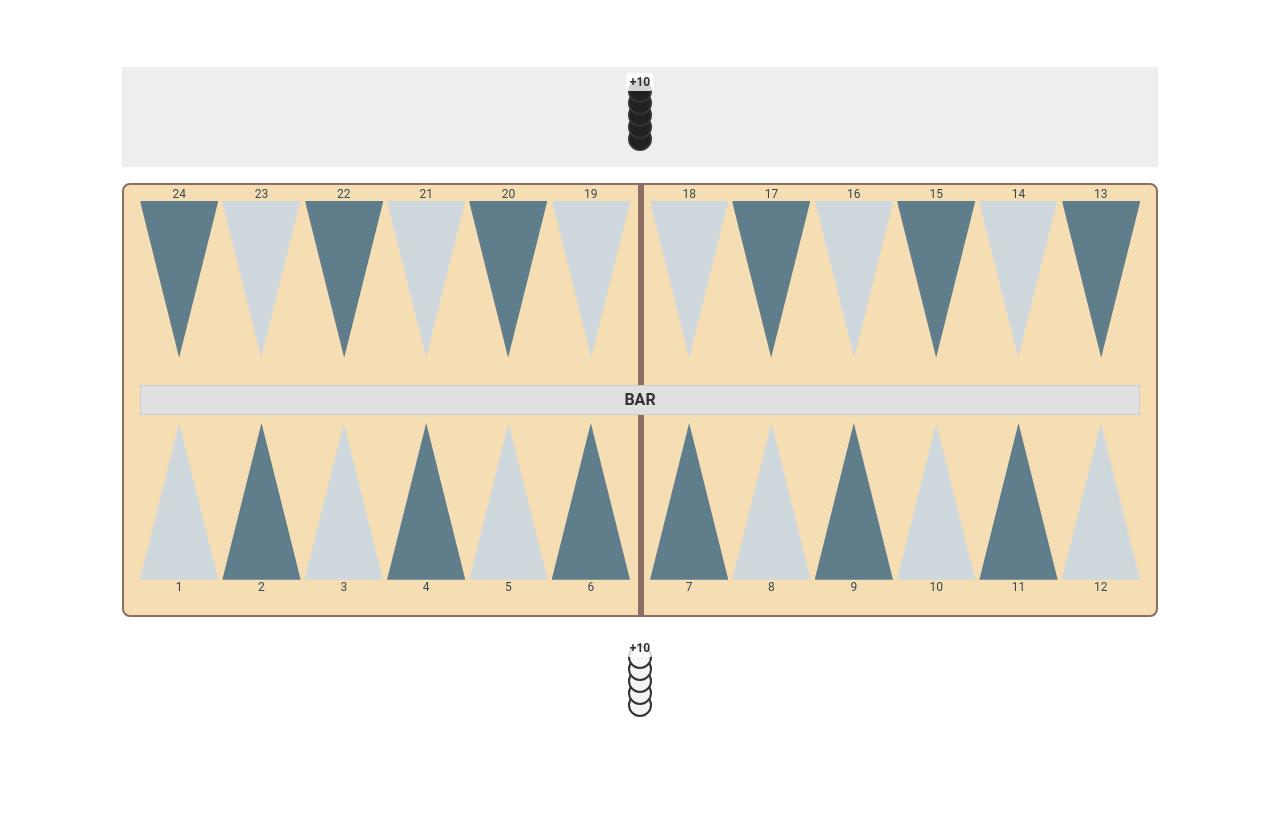
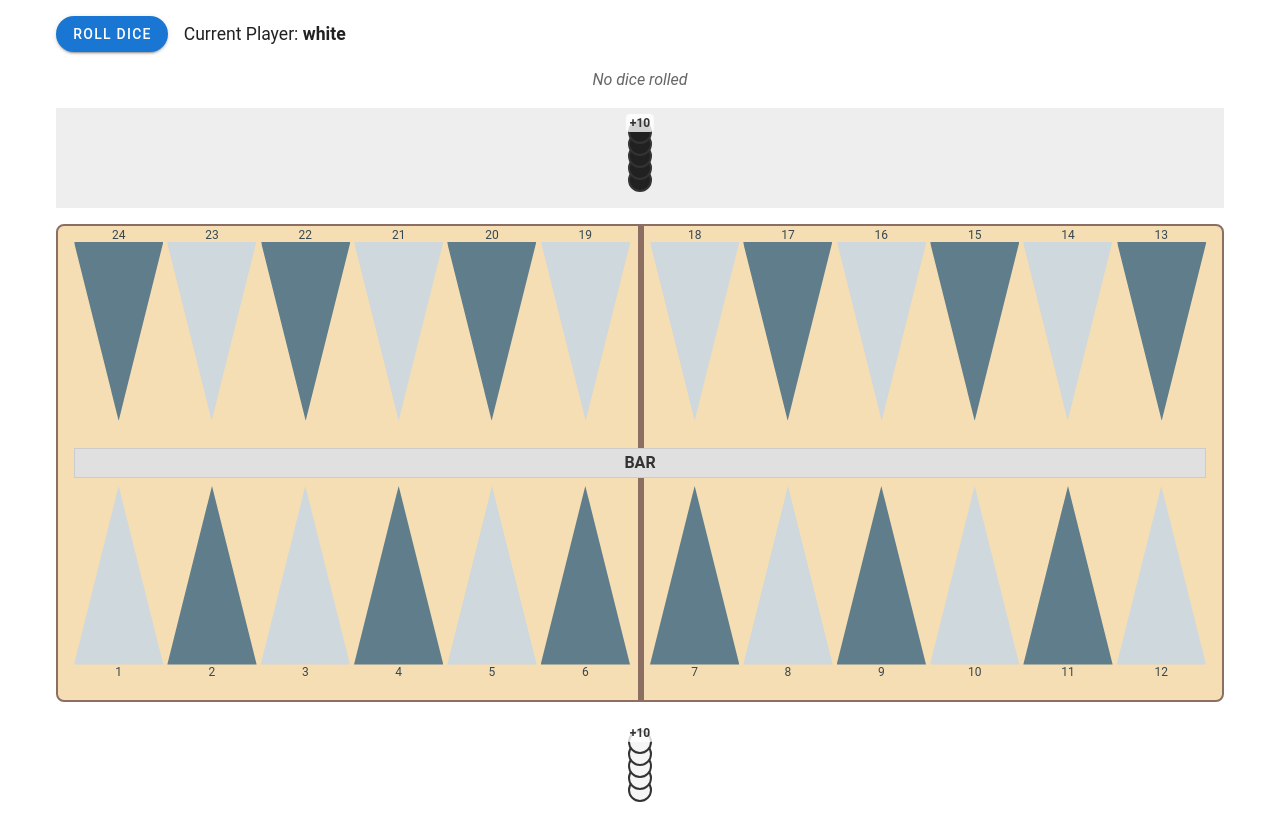
Before and after one commit to lightsparks/trictrac, a Vue app: page / in a window 1280 px wide. Before the commit the page ends 800 px from the top, so only its background shows below. Built offline with nearby package versions, Linux system fonts and the light colour scheme.

Commit message:
feat: implement moveChecker, computeDestination and click‐to‐move logic

```diff
--- a/src/App.vue
+++ b/src/App.vue
@@ -1,31 +1,69 @@
-<!-- src/App.vue -->
 <template>
+  <div id="app">
     <v-app>
       <v-main>
-      <v-container class="fill-height" fluid>
-        <v-row align="center" justify="center">
-          <v-col cols="12" md="10">
-            <!-- Render our Board component here -->
+        <v-container>
+          <!-- Top controls: roll button & current player -->
+          <div class="top-controls">
+            <v-btn
+                color="primary"
+                @click="rollDice"
+                :disabled="!!dice"
+            >
+              Roll Dice
+            </v-btn>
+            <span class="current-player">
+              Current Player: <strong>{{ currentPlayer }}</strong>
+            </span>
+          </div>
+
+          <!-- Show dice faces & remaining pips -->
+          <DiceDisplay
+              :dice="dice"
+              :remaining="remainingMoves"
+          />
+
+          <!-- Render the board below -->
           <Board />
-          </v-col>
-        </v-row>
         </v-container>
       </v-main>
     </v-app>
+  </div>
 </template>
 
 <script lang="ts">
 import { defineComponent } from 'vue';
+import { useDice } from './composables/useDice';
+import DiceDisplay from './components/DiceDisplay.vue';
 import Board from './components/Board.vue';
 
 export default defineComponent({
   name: 'App',
   components: {
+    DiceDisplay,
     Board,
+  },
+  setup() {
+    const { dice, remainingMoves, currentPlayer, rollDice, switchPlayer } = useDice();
+    return {
+      dice,
+      remainingMoves,
+      currentPlayer,
+      rollDice,
+      switchPlayer,
+    };
   },
 });
 </script>
 
 <style scoped>
-/* (You can remove any previous styles you had for the card.) */
+.top-controls {
+  display: flex;
+  align-items: center;
+  margin-bottom: 16px;
+}
+.current-player {
+  margin-left: 16px;
+  font-size: 1.1rem;
+}
 </style>
--- a/src/assets/styles/global.css
+++ b/src/assets/styles/global.css
@@ -1 +1 @@
-/* global overrides will go here */
+/* global overrides go here */
--- a/src/components/Board.vue
+++ b/src/components/Board.vue
@@ -54,7 +54,7 @@
         <span>BAR</span>
       </div>
 
-      <!-- Bottom row split into two halves + fold bar -->
+      <!-- Bottom row -->
       <div class="points-row bottom-row">
         <!-- Left half: points 1 → 6 -->
         <div class="points-half left">
@@ -73,7 +73,7 @@
           </Point>
         </div>
 
-        <!-- Vertical fold bar with 8px padding each side -->
+        <!-- Vertical fold bar -->
         <div class="vertical-bar-wrapper">
           <div class="vertical-bar"></div>
         </div>
@@ -121,7 +121,7 @@ export default defineComponent({
 </script>
 
 <style scoped>
-/* === Board Wrapper (unchanged) === */
+/* === Board Wrapper === */
 .board-wrapper {
   display: flex;
   flex-direction: column;
@@ -130,7 +130,7 @@ export default defineComponent({
   width: 100%;
 }
 
-/* === Bar Zones (unchanged) === */
+/* === Bar Zones === */
 .bar-zone {
   position: relative;
   width: 100%;
@@ -145,10 +145,9 @@ export default defineComponent({
   background-color: #ffffff;
 }
 
-/* === Main Board Container (with inset vertical fold‐line) === */
+/* === Main Board Container === */
 .board-container {
-  position: relative;  /* allow ::before to be positioned inside */
-
+  position: relative;
   display: grid;
   grid-template-rows: auto 30px auto;
   row-gap: 8px;
@@ -157,12 +156,11 @@ export default defineComponent({
   max-width: 100%;
   margin: 0 auto;
 
-  background-color: #f5deb3;   /* wheat */
-  border: 2px solid #8d6e63;   /* brown border */
+  background-color: #f5deb3;
+  border: 2px solid #8d6e63;
   border-radius: 8px;
 }
 
-/* Inset the fold‐line by 16px so it never overlaps the board’s padding */
 .board-container::before {
   content: "";
   position: absolute;
@@ -190,7 +188,7 @@ export default defineComponent({
 .vertical-bar-wrapper {
   display: flex;
   align-items: stretch;
-  padding: 0 8px; /* 8px on each side of the 4px bar */
+  padding: 0 8px;
 }
 
 .vertical-bar {
@@ -204,7 +202,6 @@ export default defineComponent({
   z-index: 2;
 }
 
-/* Ensure the horizontal “BAR” is above the vertical line */
 .middle-bar {
   position: relative;
   z-index: 1;
--- a/src/components/Checker.vue
+++ b/src/components/Checker.vue
@@ -1,4 +1,3 @@
-<!-- src/components/Checker.vue -->
 <template>
   <div class="checker-stack">
     <!-- If count ≤ 5, render exactly `count` circles -->
--- /dev/null
+++ b/src/components/DiceDisplay.vue
@@ -0,0 +1,108 @@
+<!-- src/components/DiceDisplay.vue -->
+<template>
+  <div class="dice-container">
+    <!-- If no dice rolled yet -->
+    <div v-if="!dice">
+      <span class="no-roll">No dice rolled</span>
+    </div>
+
+    <!-- When dice are rolled -->
+    <div v-else class="rolled-section">
+      <!-- Show two large squares with the die faces (numbers) -->
+      <div class="die-face">
+        {{ dice[0] }}
+      </div>
+      <div class="die-face">
+        {{ dice[1] }}
+      </div>
+
+      <!-- Show remaining pips as small “chips” -->
+      <div class="remaining-moves">
+        <span
+            v-for="(m, i) in remaining"
+            :key="i"
+            class="move-chip"
+        >
+          {{ m }}
+        </span>
+      </div>
+    </div>
+  </div>
+</template>
+
+<script lang="ts">
+import { defineComponent, PropType } from 'vue';
+
+export default defineComponent({
+  name: 'DiceDisplay',
+  props: {
+    dice: {
+      type: Array as PropType<[number, number] | null>,
+      required: true,
+    },
+    remaining: {
+      type: Array as PropType<number[]>,
+      required: true,
+    },
+  },
+});
+</script>
+
+<style scoped>
+.dice-container {
+  display: flex;
+  flex-direction: column;
+  align-items: center;
+  margin-bottom: 16px;
+}
+
+/* When no dice have been rolled yet */
+.no-roll {
+  font-style: italic;
+  color: #666;
+}
+
+/* Container for when dice are present */
+.rolled-section {
+  display: flex;
+  align-items: center;
+}
+
+/* Each die is a 48×48 px square with a border */
+.die-face {
+  width: 48px;
+  height: 48px;
+  border: 2px solid #333;
+  border-radius: 8px;
+  display: flex;
+  align-items: center;
+  justify-content: center;
+  font-size: 1.25rem;
+  margin-right: 8px;
+  background-color: #fff;
+  user-select: none;
+}
+
+/* Container for remaining moves (pips) */
+.remaining-moves {
+  display: flex;
+  align-items: center;
+  flex-wrap: wrap;
+  margin-left: 12px;
+}
+
+/* Each pip‐chip is a small 24×24 px square with a border */
+.move-chip {
+  display: inline-flex;
+  align-items: center;
+  justify-content: center;
+  width: 24px;
+  height: 24px;
+  border: 1px solid #333;
+  border-radius: 4px;
+  margin-right: 4px;
+  font-size: 0.75rem;
+  background-color: #f5f5f5;
+  user-select: none;
+}
+</style>
--- a/src/composables/useBoard.ts
+++ b/src/composables/useBoard.ts
@@ -110,14 +110,77 @@ function enterFromBar(player: Color, pointIndex: number): boolean {
 }
 
 /**
- * (Future) You’ll add other move functions here, e.g. moveWithinBoard, bearOff, etc.
+ * Compute destination index for a move of length `pip`:
+ * - White moves “up” the point numbers: fromIndex + pip
+ * - Black moves “down”: fromIndex - pip
+ * Returns null if destination would be beyond 1..24 (i.e. a bear‐off, handled later).
  */
+function computeDestination(player: Color, fromIndex: number, pip: number): number | null {
+    if (player === 'white') {
+        const dest = fromIndex + pip;
+        return dest <= 24 ? dest : null;
+    } else {
+        const dest = fromIndex - pip;
+        return dest >= 1 ? dest : null;
+    }
+}
 
-/** Expose state as readonly plus our action */
+/**
+ * Move a checker on the board by `pip` spaces.
+ * Returns true if succeeded, false if move was illegal (no checker there, blocked, etc.).
+ */
+function moveChecker(player: Color, fromIndex: number, pip: number): boolean {
+    const src = state.points[fromIndex as keyof typeof state.points];
+    // 1) Must have a checker of this player at source
+    if (!src.color || src.color !== player || src.count <= 0) {
+        return false;
+    }
+
+    // 2) Compute the destination
+    const destIndex = computeDestination(player, fromIndex, pip);
+    if (destIndex === null) {
+        // We’ll handle bearing‐off in a later ticket
+        return false;
+    }
+    const dest = state.points[destIndex as keyof typeof state.points];
+
+    // 3) Blocked? 2+ enemy checkers
+    if (dest.color && dest.color !== player && dest.count >= 2) {
+        return false;
+    }
+
+    // 4) Perform the move:
+    //   a) Remove one from source
+    src.count--;
+    if (src.count === 0) src.color = null;
+
+    //   b) If exactly one enemy, “hit” it back to its bar
+    if (dest.color && dest.color !== player && dest.count === 1) {
+        const enemy = dest.color;
+        state.bar[enemy]++;
+        // place ours
+        dest.color = player;
+        dest.count = 1;
+    } else {
+        // empty or same‐color stacking
+        if (dest.count === 0) {
+            dest.color = player;
+            dest.count = 1;
+        } else {
+            dest.count++;
+        }
+    }
+
+    return true;
+}
+
+
 export function useBoard() {
     return {
         boardState: readonly(state) as BoardState,
         enterFromBar,
-        // later we’ll add moveWithinBoard, bearOff, resetBoard, etc.
+        computeDestination,
+        moveChecker,
+        // … future actions …
     };
 }
--- /dev/null
+++ b/src/composables/useDice.ts
@@ -0,0 +1,74 @@
+// src/composables/useDice.ts
+
+import { ref, readonly } from 'vue';
+
+export type Color = 'white' | 'black';
+
+/** A pair of dice, e.g. [3,5], or null if not rolled yet */
+const dice = ref<[number, number] | null>(null);
+
+/** The “bag” of remaining pips to play this turn, e.g. [3,5] or [1,1,2,2,5,5,6,6] for 1-2 special */
+const remainingMoves = ref<number[]>([]);
+
+/** Which player’s turn it is right now */
+const currentPlayer = ref<Color>('white');
+
+/**
+ * shuffle an array in place (Fisher–Yates).
+ * We’ll use this if you want to randomize pip order for non-TricTrac rolls.
+ */
+function shuffle<T>(arr: T[]): T[] {
+    const a = [...arr];
+    for (let i = a.length - 1; i > 0; i--) {
+        const j = Math.floor(Math.random() * (i + 1));
+        [a[i], a[j]] = [a[j], a[i]];
+    }
+    return a;
+}
+
+/**
+ * Roll two dice and populate `dice` and `remainingMoves` according to Dutch rules:
+ *  • If you roll (1,2) or (2,1): that’s a “TricTrac” → pips = [1,1,2,2,5,5,6,6]
+ *  • Else if you roll doubles (e.g. [4,4]): pips = [4,4,3,3] (where 3 = 7-4), in any order
+ *  • Otherwise (e.g. [3,5]): pips = [3,5] (order doesn’t matter for Dutch TricTrac).
+ */
+function rollDice() {
+    const d1 = Math.floor(Math.random() * 6) + 1;
+    const d2 = Math.floor(Math.random() * 6) + 1;
+    dice.value = [d1, d2];
+
+    // Check special “TricTrac” (1-2 or 2-1)
+    if ((d1 === 1 && d2 === 2) || (d1 === 2 && d2 === 1)) {
+        // 1-2 → [1,1,2,2,5,5,6,6]
+        remainingMoves.value = [1,1,2,2,5,5,6,6];
+    }
+    // Doubles (e.g. [4,4]) → [4,4,3,3], where 3 = 7-4
+    else if (d1 === d2) {
+        const otherPip = 7 - d1;
+        // You may optionally shuffle the order, but Dutch rules let you choose any sequence.
+        remainingMoves.value = shuffle([d1, d1, otherPip, otherPip]);
+    }
+    // Ordinary roll (e.g. [3,5]) → [3,5]
+    else {
+        remainingMoves.value = shuffle([d1, d2]);
+    }
+}
+
+/**
+ * Switch to the other player, reset dice & remainingMoves
+ */
+function switchPlayer() {
+    currentPlayer.value = currentPlayer.value === 'white' ? 'black' : 'white';
+    dice.value = null;
+    remainingMoves.value = [];
+}
+
+export function useDice() {
+    return {
+        dice: readonly(dice),
+        remainingMoves: readonly(remainingMoves),
+        currentPlayer: readonly(currentPlayer),
+        rollDice,
+        switchPlayer,
+    };
+}
```
Lines whose indentation alone changed are shown as unchanged.
